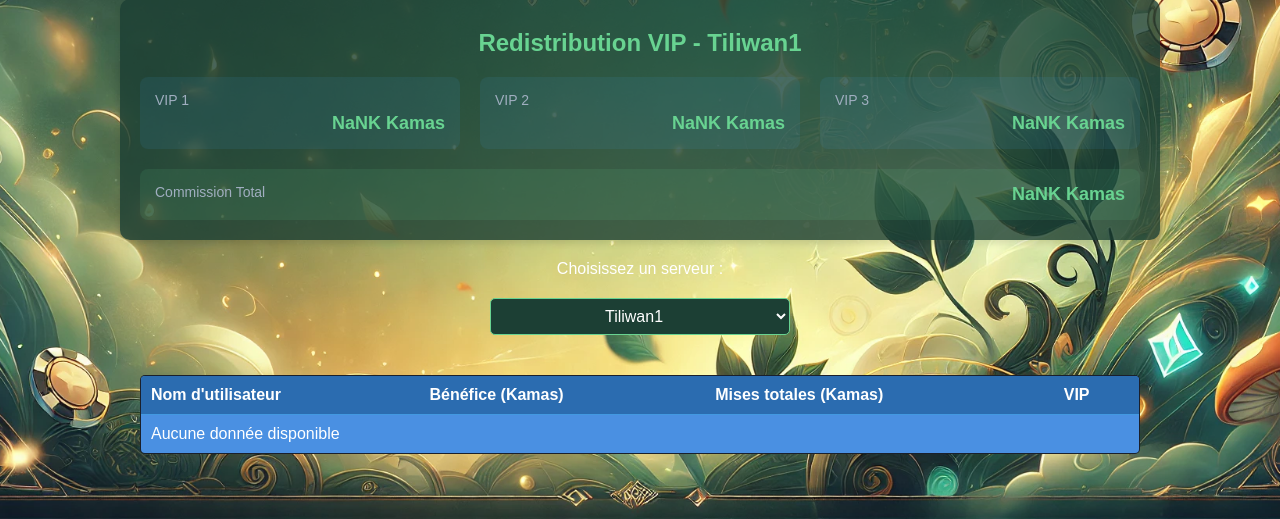
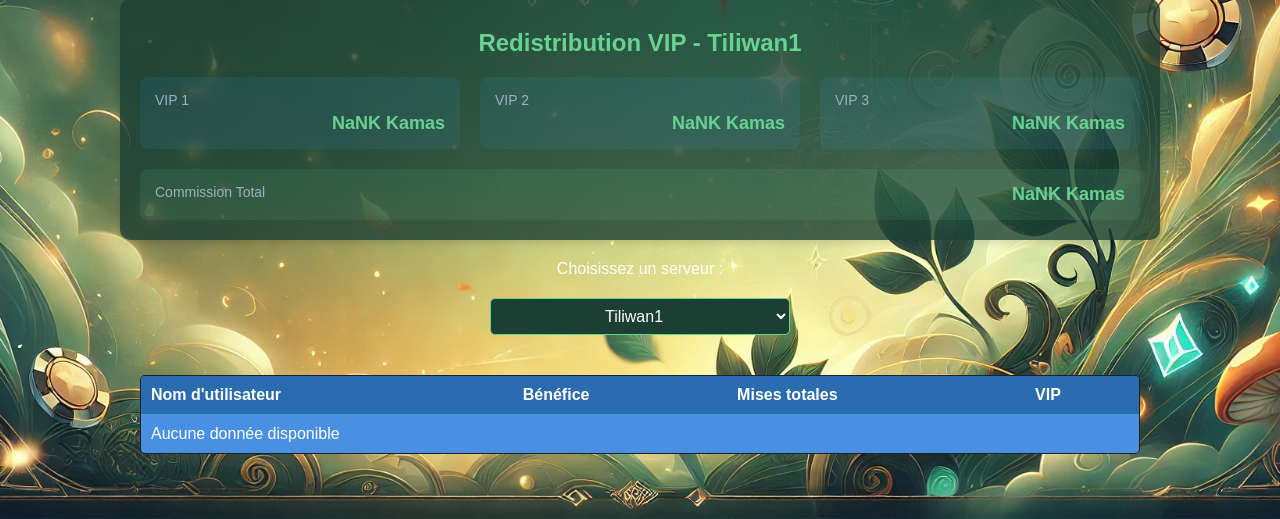
Before and after one commit to Apophis-Legende/leaderboard, a Flask app: page / in a window 1280 px wide. Shown: the part 281-800 px from the top of the page. Run offline with Flask 3, Linux system fonts and the light colour scheme; data that the repository does not hold is empty; parts of the project's set-up code (start-up, migrations or seed data) failed here and were passed over.

Commit message:
Automatic commit before Assistant edits

```diff
--- a/templates/index.html
+++ b/templates/index.html
@@ -45,8 +45,8 @@
         <thead>
             <tr>
                 <th>Nom d'utilisateur</th>
-                <th>Bénéfice (Kamas)</th>
-                <th>Mises totales (Kamas)</th>
+                <th>Bénéfice</th>
+                <th>Mises totales</th>
                 <th>VIP</th>
             </tr>
         </thead>
```
